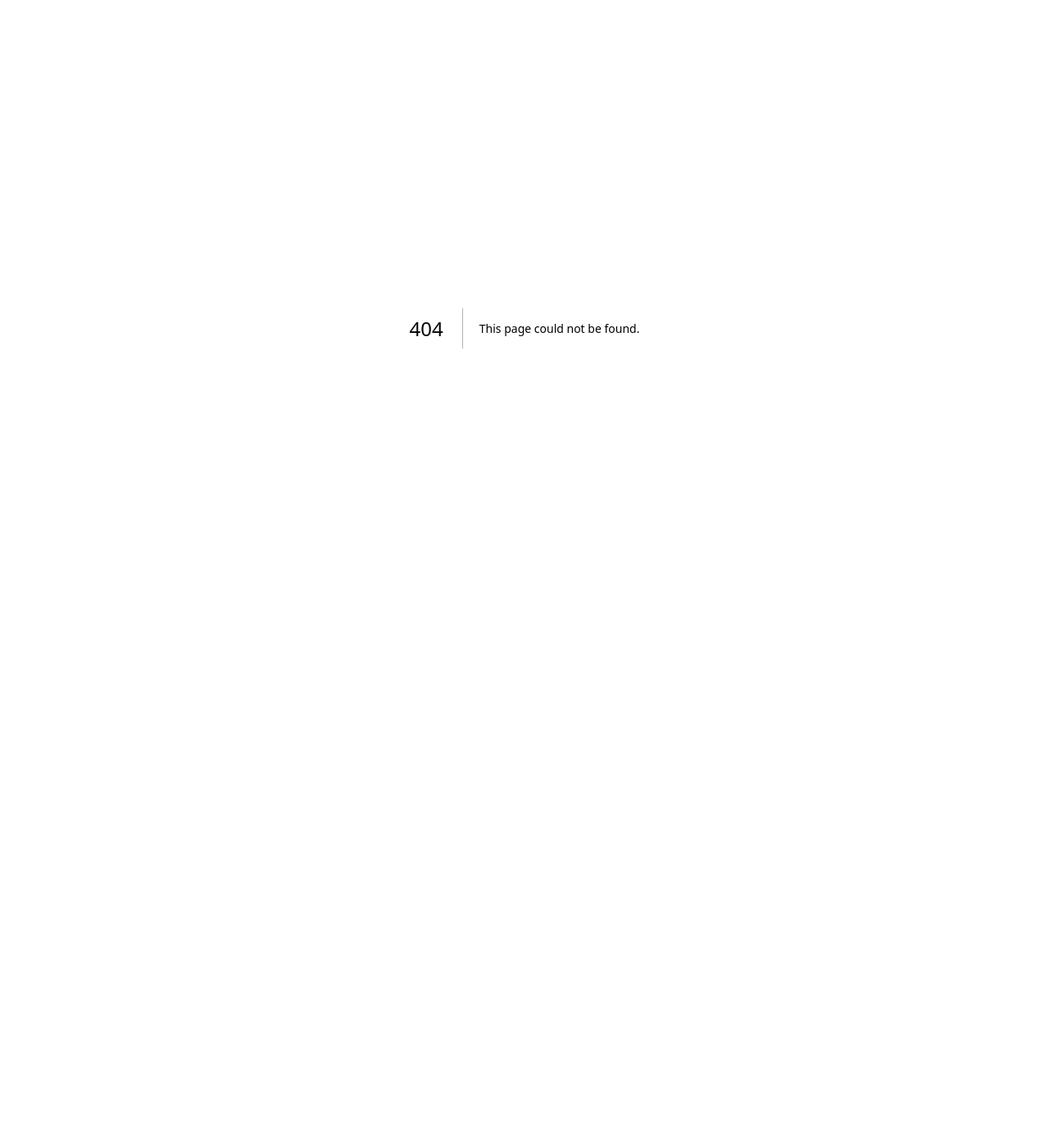
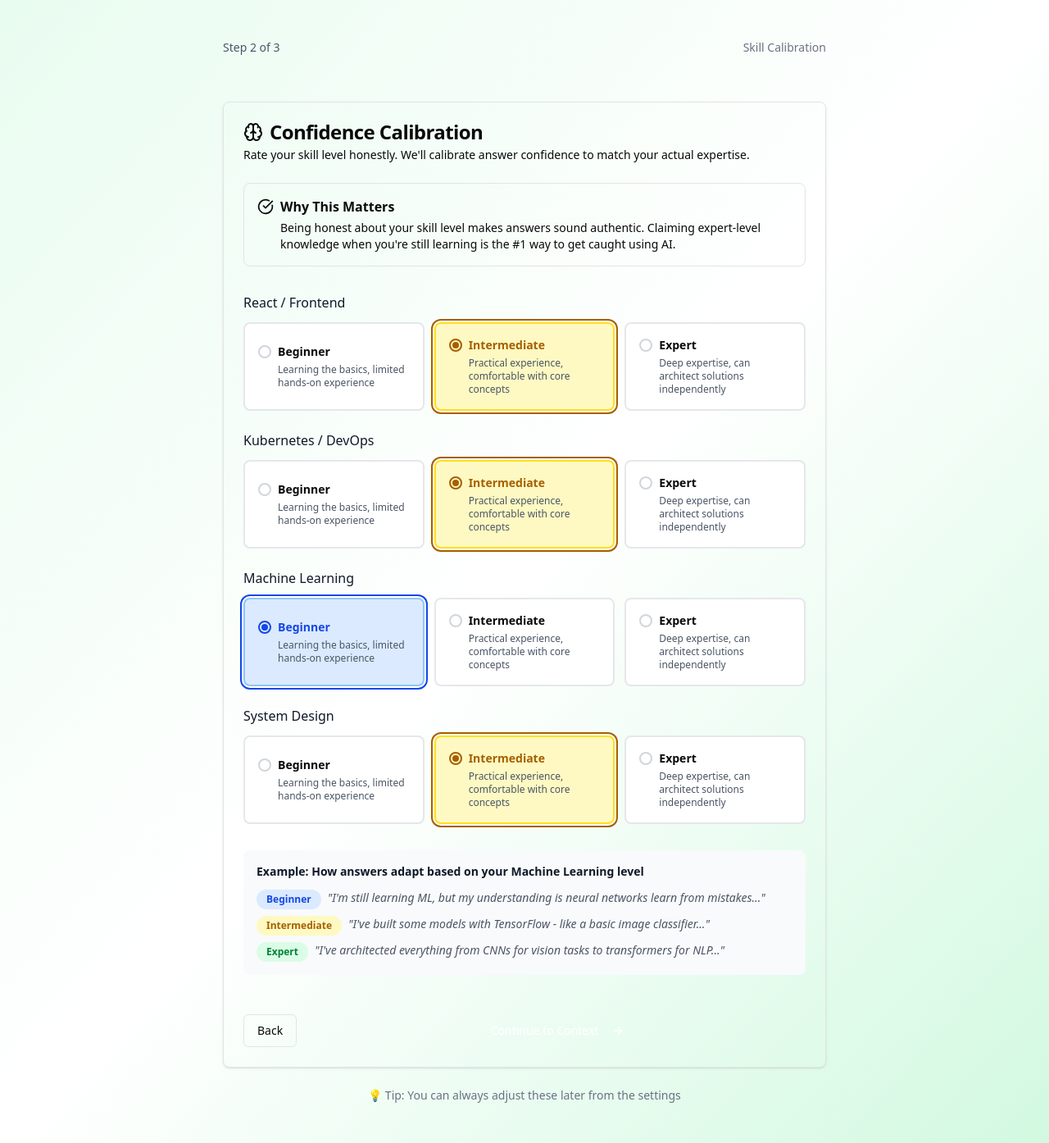
Before and after one commit to AntipasBen23/parakeetai-human-mode-feature, a Next.js app: page /setup/skills in a window 1280 px wide. Before the commit this address had no page. Shown: the whole page at 82% size. Before the commit the page ends 800 px from the top, so only its background shows below. Built offline with nearby package versions, Linux system fonts and the light colour scheme.

Commit message:
added skills page

```diff
--- /dev/null
+++ b/src/app/setup/skills/page.tsx
@@ -0,0 +1,219 @@
+// src/app/setup/skills/page.tsx
+
+"use client"
+
+import { useState, useEffect } from "react";
+import { useRouter } from "next/navigation";
+import { Button } from "@/components/ui/button";
+import { Card, CardContent, CardDescription, CardHeader, CardTitle } from "@/components/ui/card";
+import { Progress } from "@/components/ui/progress";
+import { Brain, ArrowRight, CheckCircle } from "lucide-react";
+import { storage, STORAGE_KEYS } from "@/lib/utils";
+import type { SkillLevel, SkillSet } from "@/types";
+
+export default function SkillsSetupPage() {
+  const router = useRouter();
+  const [skills, setSkills] = useState<SkillSet>({
+    react: "intermediate" as SkillLevel,
+    kubernetes: "intermediate" as SkillLevel,
+    machineLearning: "beginner" as SkillLevel,
+    systemDesign: "intermediate" as SkillLevel,
+  });
+
+  useEffect(() => {
+    // Load saved skills if they exist
+    const savedSkills = storage.get(STORAGE_KEYS.SKILLS);
+    if (savedSkills) {
+      setSkills(savedSkills);
+    }
+  }, []);
+
+  const handleSkillChange = (skill: keyof SkillSet, level: SkillLevel) => {
+    setSkills((prev) => ({
+      ...prev,
+      [skill]: level,
+    }));
+  };
+
+  const handleContinue = () => {
+    // Save to localStorage
+    storage.set(STORAGE_KEYS.SKILLS, skills);
+    router.push("/setup/context");
+  };
+
+  const skillLabels: Record<keyof SkillSet, string> = {
+    react: "React / Frontend",
+    kubernetes: "Kubernetes / DevOps",
+    machineLearning: "Machine Learning",
+    systemDesign: "System Design",
+  };
+
+  const levelDescriptions: Record<SkillLevel, { label: string; description: string; color: string }> = {
+    beginner: {
+      label: "Beginner",
+      description: "Learning the basics, limited hands-on experience",
+      color: "bg-blue-100 border-blue-300 text-blue-700 hover:bg-blue-200",
+    },
+    intermediate: {
+      label: "Intermediate",
+      description: "Practical experience, comfortable with core concepts",
+      color: "bg-yellow-100 border-yellow-300 text-yellow-700 hover:bg-yellow-200",
+    },
+    expert: {
+      label: "Expert",
+      description: "Deep expertise, can architect solutions independently",
+      color: "bg-green-100 border-green-300 text-green-700 hover:bg-green-200",
+    },
+  };
+
+  return (
+    <div className="min-h-screen gradient-bg py-12">
+      <div className="container mx-auto px-4 max-w-3xl">
+        {/* Progress Indicator */}
+        <div className="mb-8">
+          <div className="flex items-center justify-between mb-2">
+            <span className="text-sm font-medium text-gray-600">Step 2 of 3</span>
+            <span className="text-sm text-gray-500">Skill Calibration</span>
+          </div>
+          <Progress value={66} />
+        </div>
+
+        {/* Main Card */}
+        <Card>
+          <CardHeader>
+            <CardTitle className="flex items-center gap-2">
+              <Brain className="w-6 h-6 text-primary-500" />
+              Confidence Calibration
+            </CardTitle>
+            <CardDescription>
+              Rate your skill level honestly. We'll calibrate answer confidence to match your actual expertise.
+            </CardDescription>
+          </CardHeader>
+
+          <CardContent className="space-y-8">
+            {/* Info Box */}
+            <div className="bg-primary-50 border border-primary-200 rounded-lg p-4">
+              <div className="flex gap-2">
+                <CheckCircle className="w-5 h-5 text-primary-600 flex-shrink-0 mt-0.5" />
+                <div>
+                  <h3 className="font-semibold text-primary-900 mb-1">Why This Matters</h3>
+                  <p className="text-sm text-primary-800">
+                    Being honest about your skill level makes answers sound authentic. Claiming expert-level
+                    knowledge when you're still learning is the #1 way to get caught using AI.
+                  </p>
+                </div>
+              </div>
+            </div>
+
+            {/* Skills */}
+            <div className="space-y-6">
+              {(Object.keys(skills) as Array<keyof SkillSet>).map((skillKey) => (
+                <div key={skillKey} className="space-y-3">
+                  <h4 className="font-medium text-gray-900">{skillLabels[skillKey]}</h4>
+
+                  <div className="grid grid-cols-1 sm:grid-cols-3 gap-3">
+                    {(["beginner", "intermediate", "expert"] as SkillLevel[]).map((level) => {
+                      const isSelected = skills[skillKey] === level;
+                      const config = levelDescriptions[level];
+
+                      return (
+                        <button
+                          key={level}
+                          onClick={() => handleSkillChange(skillKey, level)}
+                          className={`
+                            p-4 rounded-lg border-2 transition-all text-left
+                            ${isSelected
+                              ? config.color + " ring-2 ring-offset-2 ring-primary-500"
+                              : "bg-white border-gray-200 hover:border-gray-300"
+                            }
+                          `}
+                        >
+                          <div className="flex items-center gap-2 mb-1">
+                            <div className={`
+                              w-4 h-4 rounded-full border-2 flex items-center justify-center
+                              ${isSelected ? "border-current" : "border-gray-300"}
+                            `}>
+                              {isSelected && (
+                                <div className="w-2 h-2 rounded-full bg-current" />
+                              )}
+                            </div>
+                            <span className="font-semibold text-sm">
+                              {config.label}
+                            </span>
+                          </div>
+                          <p className="text-xs text-gray-600 ml-6">
+                            {config.description}
+                          </p>
+                        </button>
+                      );
+                    })}
+                  </div>
+                </div>
+              ))}
+            </div>
+
+            {/* Example Preview */}
+            <div className="bg-gray-50 rounded-lg p-4 space-y-3">
+              <h4 className="font-semibold text-gray-900 text-sm">
+                Example: How answers adapt based on your Machine Learning level
+              </h4>
+
+              <div className="space-y-2 text-sm">
+                <div className="flex gap-2">
+                  <span className="badge bg-blue-100 text-blue-700 border-blue-200 text-xs flex-shrink-0">
+                    Beginner
+                  </span>
+                  <p className="text-gray-600 italic">
+                    "I'm still learning ML, but my understanding is neural networks learn from mistakes..."
+                  </p>
+                </div>
+
+                <div className="flex gap-2">
+                  <span className="badge bg-yellow-100 text-yellow-700 border-yellow-200 text-xs flex-shrink-0">
+                    Intermediate
+                  </span>
+                  <p className="text-gray-600 italic">
+                    "I've built some models with TensorFlow - like a basic image classifier..."
+                  </p>
+                </div>
+
+                <div className="flex gap-2">
+                  <span className="badge bg-green-100 text-green-700 border-green-200 text-xs flex-shrink-0">
+                    Expert
+                  </span>
+                  <p className="text-gray-600 italic">
+                    "I've architected everything from CNNs for vision tasks to transformers for NLP..."
+                  </p>
+                </div>
+              </div>
+            </div>
+
+            {/* Actions */}
+            <div className="flex gap-4 pt-4">
+              <Button
+                variant="outline"
+                onClick={() => router.push("/setup/voice")}
+              >
+                Back
+              </Button>
+              <Button
+                className="flex-1"
+                onClick={handleContinue}
+              >
+                Continue to Context
+                <ArrowRight className="ml-2 w-4 h-4" />
+              </Button>
+            </div>
+          </CardContent>
+        </Card>
+
+        {/* Quick Tips */}
+        <div className="mt-6 text-center">
+          <p className="text-sm text-gray-500">
+            💡 Tip: You can always adjust these later from the settings
+          </p>
+        </div>
+      </div>
+    </div>
+  );
+}
```
